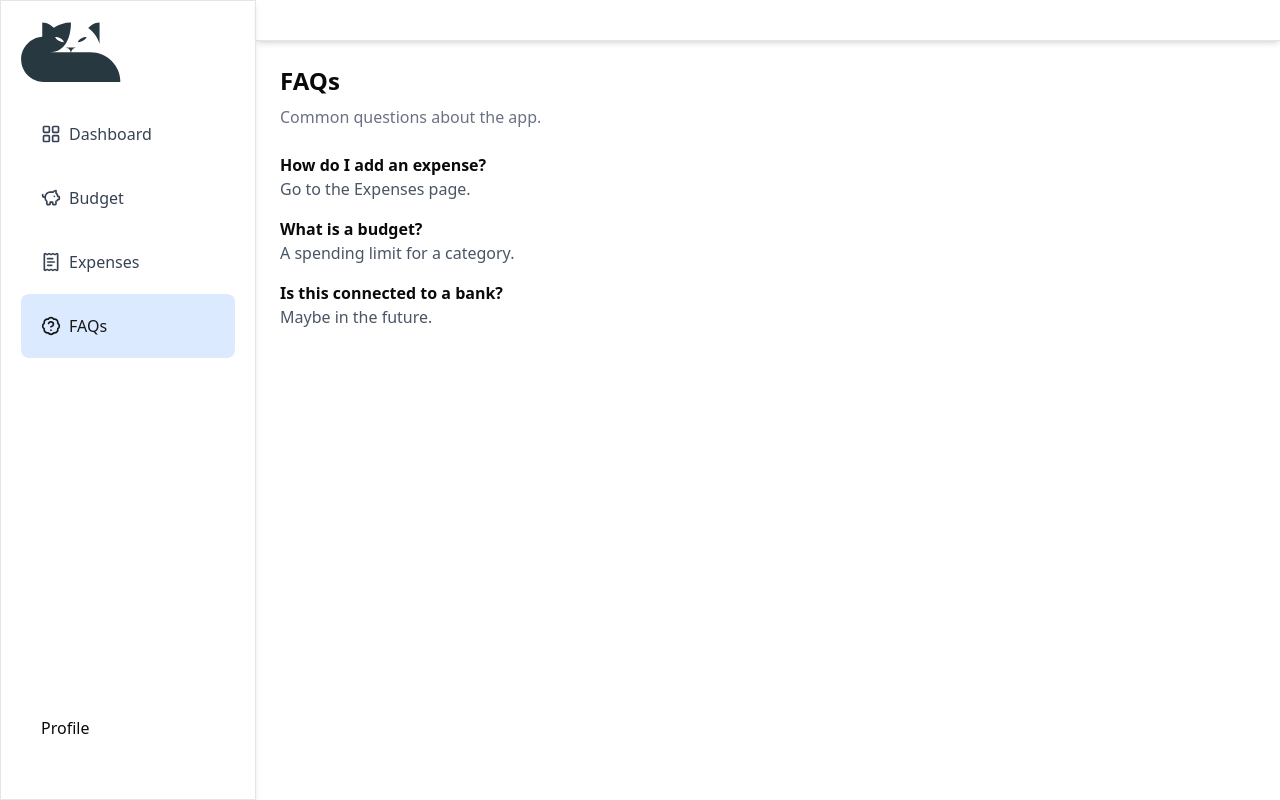
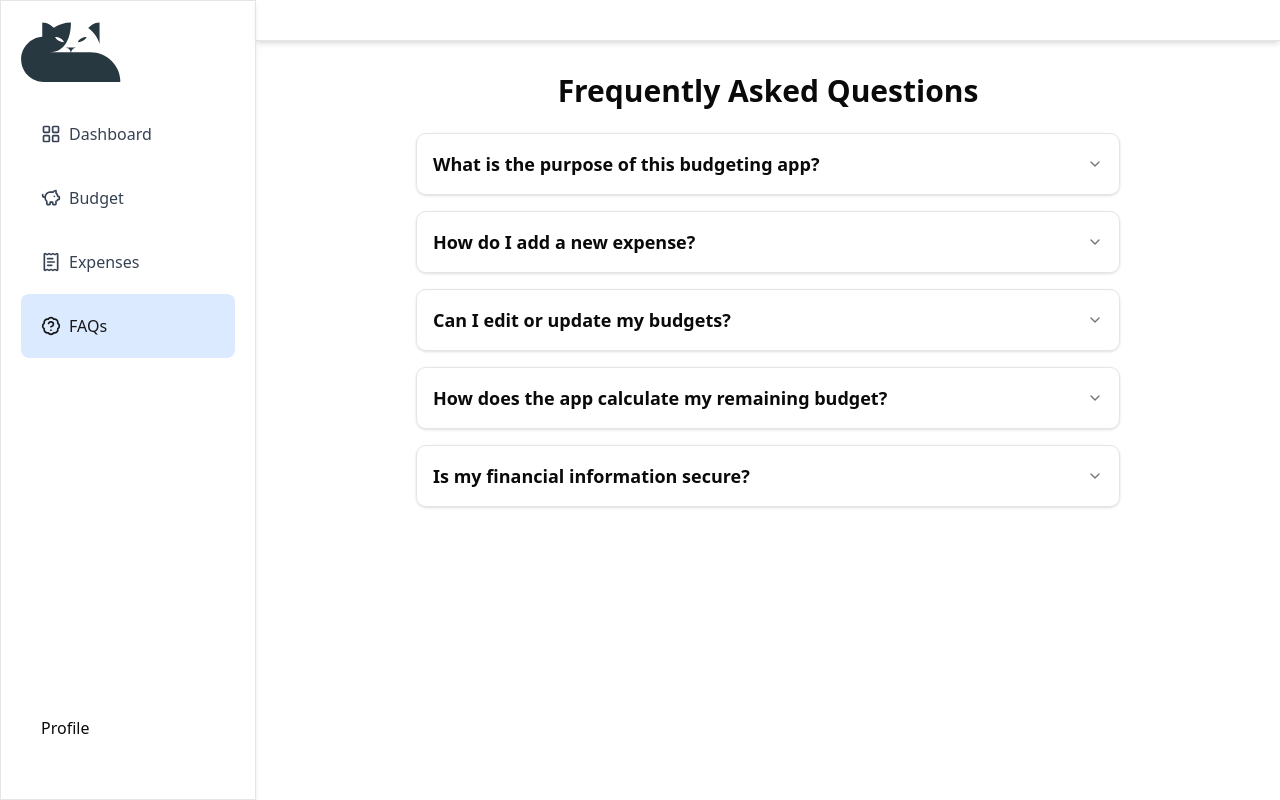
Before and after one commit to AnushPau/expense_tracker, a Next.js app: page /dashboard/faqs in a window 1280 px wide. Built offline with nearby package versions, Linux system fonts and the light colour scheme; no server answers.

Commit message:
FAQ section update

```diff
--- a/app/(routes)/dashboard/faqs/page.jsx
+++ b/app/(routes)/dashboard/faqs/page.jsx
@@ -1,31 +1,66 @@
+import {
+  Accordion,
+  AccordionContent,
+  AccordionItem,
+  AccordionTrigger,
+} from "@/components/ui/accordion"
+
 export default function FAQs() {
   return (
-    <div className="p-6">
-      <h1 className="text-2xl font-semibold">FAQs</h1>
-      <p className="text-gray-500 mt-2">
-        Common questions about the app.
-      </p>
+    <div className="max-w-3xl mx-auto p-8 space-y-4">
 
-      <div className="mt-6 space-y-4">
-        <div>
-          <strong>How do I add an expense?</strong>
-          <p className="text-gray-600">Go to the Expenses page.</p>
-        </div>
+      <h1 className="text-3xl font-bold text-center mb-6">
+        Frequently Asked Questions
+      </h1>
 
-        <div>
-          <strong>What is a budget?</strong>
-          <p className="text-gray-600">
-            A spending limit for a category.
-          </p>
-        </div>
+      <Accordion type="single" collapsible className="space-y-4">
 
-        <div>
-          <strong>Is this connected to a bank?</strong>
-          <p className="text-gray-600">
-            Maybe in the future.
-          </p>
-        </div>
-      </div>
+        <AccordionItem value="item-1" className="border rounded-lg px-4 shadow-sm">
+          <AccordionTrigger className="text-lg font-semibold">
+            What is the purpose of this budgeting app?
+          </AccordionTrigger>
+          <AccordionContent className="text-gray-600 leading-relaxed">
+            This app helps users track their spending and manage personal budgets in one place. Users can create budgets for different categories (such as groceries, travel, or entertainment), add expenses to those budgets, and monitor how much of their budget has been used.
+          </AccordionContent>
+        </AccordionItem>
+
+        <AccordionItem value="item-2" className="border rounded-lg px-4 shadow-sm">
+          <AccordionTrigger className="text-lg font-semibold">
+            How do I add a new expense?
+          </AccordionTrigger>
+          <AccordionContent className="text-gray-600 leading-relaxed">
+            To add a new expense, navigate to the Expenses page and click the Add Expense button. Fill in the amount, category, and date, then save the expense.
+          </AccordionContent>
+        </AccordionItem>
+
+        <AccordionItem value="item-3" className="border rounded-lg px-4 shadow-sm">
+          <AccordionTrigger className="text-lg font-semibold">
+            Can I edit or update my budgets?
+          </AccordionTrigger>
+          <AccordionContent className="text-gray-600 leading-relaxed">
+            Yes. Each budget includes an Edit option that allows you to update the budget name, amount, or icon. Once saved, the changes update immediately across the dashboard.
+          </AccordionContent>
+        </AccordionItem>
+
+        <AccordionItem value="item-4" className="border rounded-lg px-4 shadow-sm">
+          <AccordionTrigger className="text-lg font-semibold">
+            How does the app calculate my remaining budget?
+          </AccordionTrigger>
+          <AccordionContent className="text-gray-600 leading-relaxed">
+            The app calculates your remaining budget by subtracting the total amount of recorded expenses from the budget limit you set for each category.
+          </AccordionContent>
+        </AccordionItem>
+
+        <AccordionItem value="item-5" className="border rounded-lg px-4 shadow-sm">
+          <AccordionTrigger className="text-lg font-semibold">
+            Is my financial information secure?
+          </AccordionTrigger>
+          <AccordionContent className="text-gray-600 leading-relaxed">
+            Yes. Your budgeting data is securely stored and protected through authentication and modern security practices to keep your information safe.
+          </AccordionContent>
+        </AccordionItem>
+
+      </Accordion>
     </div>
-  );
+  )
 }
--- /dev/null
+++ b/components/ui/accordion.jsx
@@ -0,0 +1,43 @@
+"use client"
+
+import * as React from "react"
+import * as AccordionPrimitive from "@radix-ui/react-accordion"
+import { ChevronDown } from "lucide-react"
+
+import { cn } from "@/lib/utils"
+
+const Accordion = AccordionPrimitive.Root
+
+const AccordionItem = React.forwardRef(({ className, ...props }, ref) => (
+  <AccordionPrimitive.Item ref={ref} className={cn("border-b", className)} {...props} />
+))
+AccordionItem.displayName = "AccordionItem"
+
+const AccordionTrigger = React.forwardRef(({ className, children, ...props }, ref) => (
+  <AccordionPrimitive.Header className="flex">
+    <AccordionPrimitive.Trigger
+      ref={ref}
+      className={cn(
+        "flex flex-1 items-center justify-between py-4 text-sm font-medium transition-all hover:underline text-left [&[data-state=open]>svg]:rotate-180",
+        className
+      )}
+      {...props}>
+      {children}
+      <ChevronDown
+        className="h-4 w-4 shrink-0 text-muted-foreground transition-transform duration-200" />
+    </AccordionPrimitive.Trigger>
+  </AccordionPrimitive.Header>
+))
+AccordionTrigger.displayName = AccordionPrimitive.Trigger.displayName
+
+const AccordionContent = React.forwardRef(({ className, children, ...props }, ref) => (
+  <AccordionPrimitive.Content
+    ref={ref}
+    className="overflow-hidden text-sm data-[state=closed]:animate-accordion-up data-[state=open]:animate-accordion-down"
+    {...props}>
+    <div className={cn("pb-4 pt-0", className)}>{children}</div>
+  </AccordionPrimitive.Content>
+))
+AccordionContent.displayName = AccordionPrimitive.Content.displayName
+
+export { Accordion, AccordionItem, AccordionTrigger, AccordionContent }
--- a/package.json
+++ b/package.json
@@ -13,6 +13,7 @@
   "dependencies": {
     "@clerk/nextjs": "^6.37.1",
     "@neondatabase/serverless": "^1.0.2",
+    "@radix-ui/react-accordion": "^1.2.12",
     "@radix-ui/react-alert-dialog": "^1.1.15",
     "@radix-ui/react-dialog": "^1.1.15",
     "@radix-ui/react-slot": "^1.2.4",
```
Also changed, not shown: 1 other file (tests, documents, lock files or other folders).
